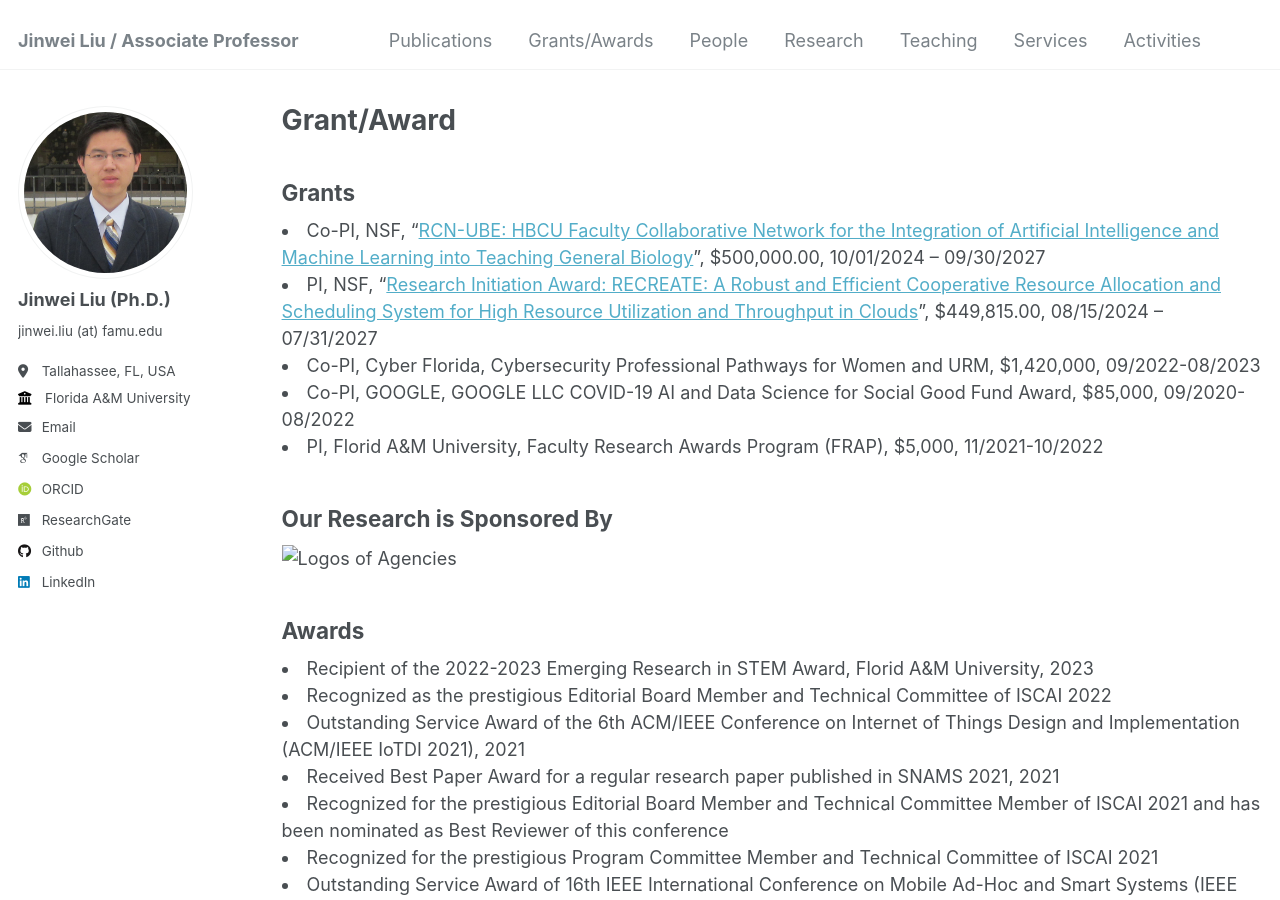
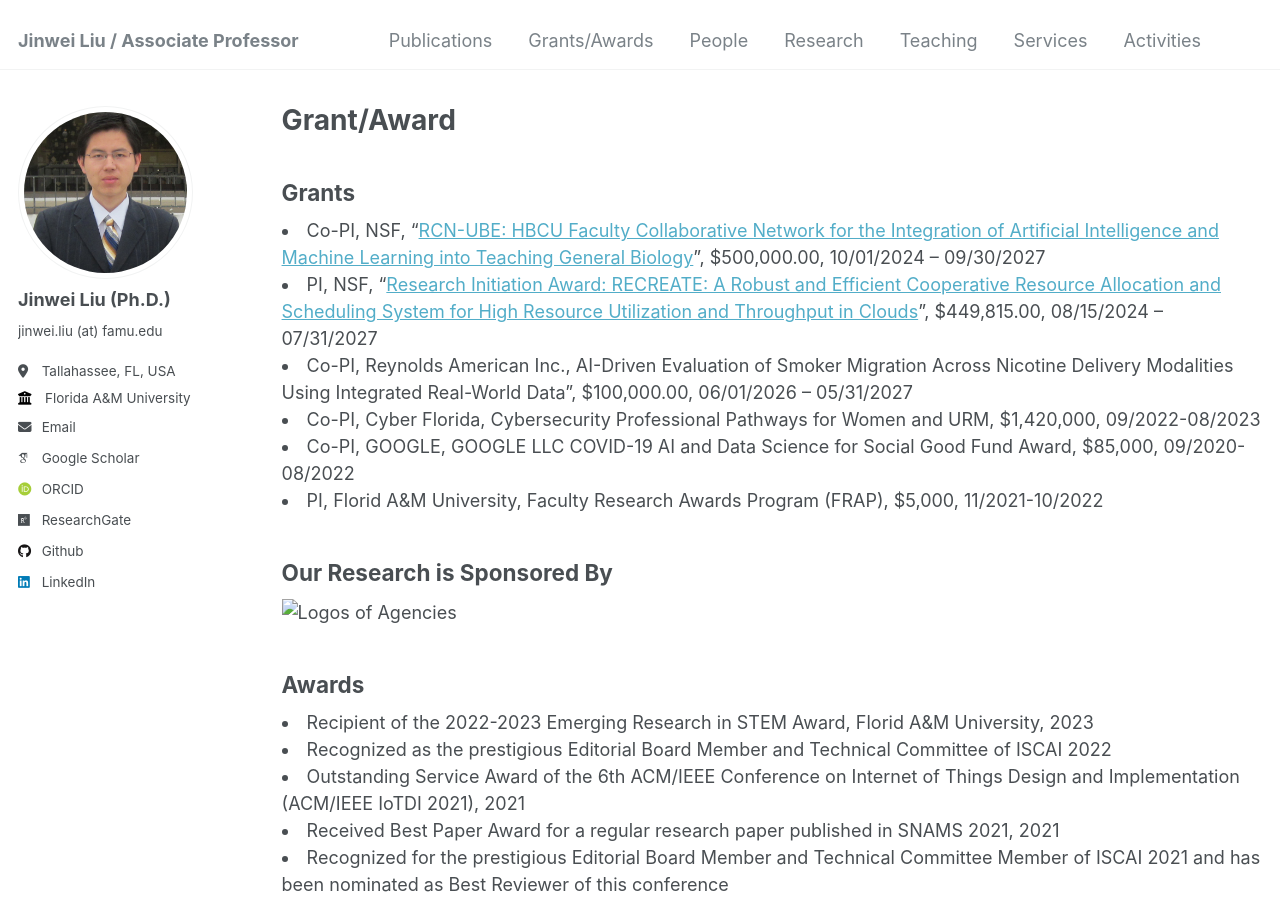
Before and after one commit to jinweiliucu/jinweiliucu.github.io, a Jekyll site: the page built from _pages/award.html, in a window 1280 px wide and 900 px high. Built offline with Jekyll 4.4.1, drawn with Linux system fonts in a browser that asks for light colours; some web fonts are replaced.

Commit message:
Update award.html

```diff
--- a/_pages/award.html
+++ b/_pages/award.html
@@ -11,6 +11,9 @@ author_profile: true
     </li>
   	<li>
     PI, NSF, “<a href="https://www.nsf.gov/awardsearch/showAward?AWD_ID=2400459&HistoricalAwards=false">Research Initiation Award: RECREATE: A Robust and Efficient Cooperative Resource Allocation and Scheduling System for High Resource Utilization and Throughput in Clouds</a>”, $449,815.00, 08/15/2024 – 07/31/2027
+    </li>
+  	<li>
+    Co-PI, Reynolds American Inc., AI-Driven Evaluation of Smoker Migration Across Nicotine Delivery Modalities Using Integrated Real-World Data</a>”, $100,000.00, 06/01/2026 – 05/31/2027
     </li>
     <li>
     Co-PI, Cyber Florida, Cybersecurity Professional Pathways for Women and URM, $1,420,000, 09/2022-08/2023
```
